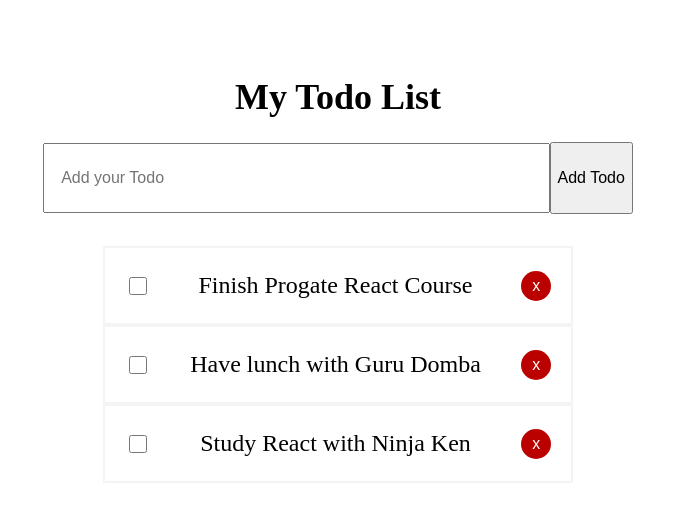
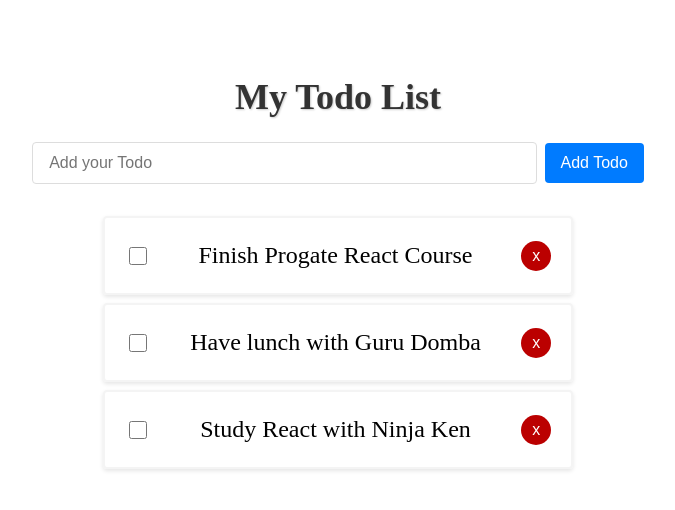
Before and after one commit to Nitamayega/React-Proyek-Todo-bag2, a React (Vite) app: page / in a window 1280 px wide. Shown: the top 510 px of the page, without its empty margins (302-977 px from the left). Built offline with nearby package versions, Linux system fonts and the light colour scheme.

Commit message:
Code Simplification and UI Update

```diff
--- a/src/App.jsx
+++ b/src/App.jsx
@@ -27,20 +27,21 @@ function App() {
   ])
 
   const toggleCompleted = (todoId) => {
-    const updateTodos = todos.map((todo) => {
+    setTodos(
+      todos.map((todo) => {
         if (todo.id === todoId) {
           todo.completed = !todo.completed
         }
 
         return todo
       })
-
-    setTodos(updateTodos)
+    )
   }
 
   const removeTodo = (todoId) => {
-    const updateTodos = todos.filter((todo) => todo.id !== todoId)
-    setTodos(updateTodos)
+    setTodos(
+      todos.filter((todo) => todo.id !== todoId)
+    )
   }
 
   const addTodo = (todoTitle) => {
@@ -48,14 +49,13 @@ function App() {
       return
     }
 
-    const newTodo = {
+    setTodos(
+      todos.concat({
         id: todos.length + 1,
         title: todoTitle,
         completed: false,
-    }
-
-    const updatedTodos = todos.concat(newTodo)
-    setTodos(updatedTodos)
+      })
+    )
   }
 
   console.log(todos)
@@ -74,10 +74,12 @@ function App() {
 const styles = {
   container: {
     textAlign: 'center',
-    padding: '12px'
+    padding: '12px',
   },
   title: {
     fontSize: '36px',
+    color: '#333',
+    textShadow: '1px 1px 2px #ccc',
   },
 }
 
--- a/src/components/TodoForm.jsx
+++ b/src/components/TodoForm.jsx
@@ -43,14 +43,23 @@ const styles = {
         marginBottom: '32px',
     },
     formInput: {
-        height: '66px',
+        height: '40px',
         width: '40%',
         fontSize: '16px',
         padding: '0 16px',
+        borderRadius: '4px',
+        border: '1px solid #ddd',
+        marginRight: '8px',
     },
     button: {
-        height: '72px',
+        height: '40px',
         fontSize: '16px',
+        padding: '0 16px',
+        borderRadius: '4px',
+        border: 'none',
+        backgroundColor: '#007BFF',
+        color: '#fff',
+        cursor: 'pointer',
     },
 }
 
--- a/src/components/TodoItem.jsx
+++ b/src/components/TodoItem.jsx
@@ -4,19 +4,17 @@ import { TodoContext } from '../App'
 const TodoItem = ({ todo }) => {
     const { toggleCompleted, removeTodo } = useContext(TodoContext)
 
-    const getTodoTitleStyle = () => {
-        if (todo.completed === true) {
-            return { textDecoration: 'line-through' }
-        } else {
-            return { textDecoration: 'none' }
-        }
-    }
+    const getTodoTitleStyle = () => ({
+        textDecoration: todo.completed ? 'line-through' : 'none',
+        color: todo.completed ? '#888' : '#000',
+    });
 
     return (
         <div style={styles.todoItem}>
             <input
                 type='checkbox'
                 style={styles.checkbox}
+                checked={todo.completed}
                 onChange={() => toggleCompleted(todo.id)}
             />
             <p style={getTodoTitleStyle()}>{todo.title}</p>
@@ -36,6 +34,9 @@ const styles = {
         justifyContent: 'space-between',
         alignItems: 'center',
         padding: '0 20px',
+        marginBottom: '8px',
+        borderRadius: '4px',
+        boxShadow: '0 2px 4px rgba(0,0,0,0.1)',
     },
     checkbox: {
         height: '18px',
@@ -50,6 +51,10 @@ const styles = {
         border: 'none',
         cursor: 'pointer',
         fontSize: '16px',
+        transition: 'background-color 0.3s',
+    },
+    buttonHover: {
+        backgroundColor: '#FF0000',
     },
 }
 
```
Lines whose indentation alone changed are shown as unchanged.
